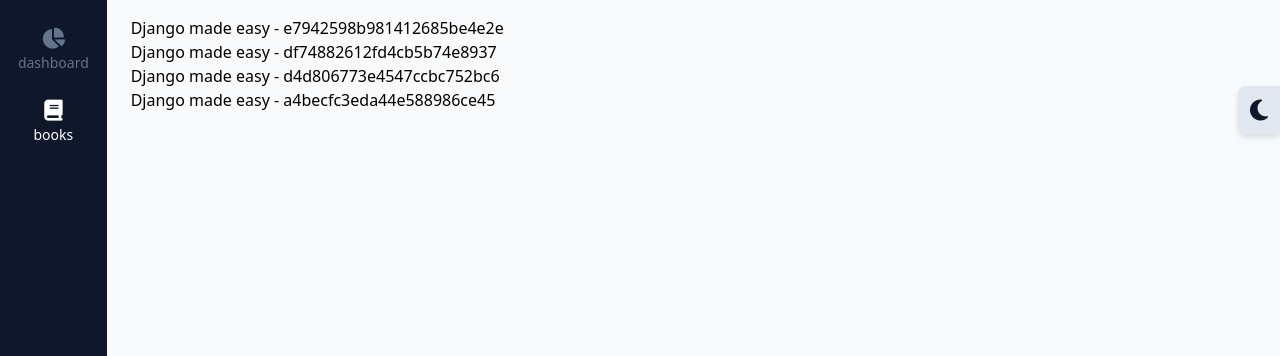
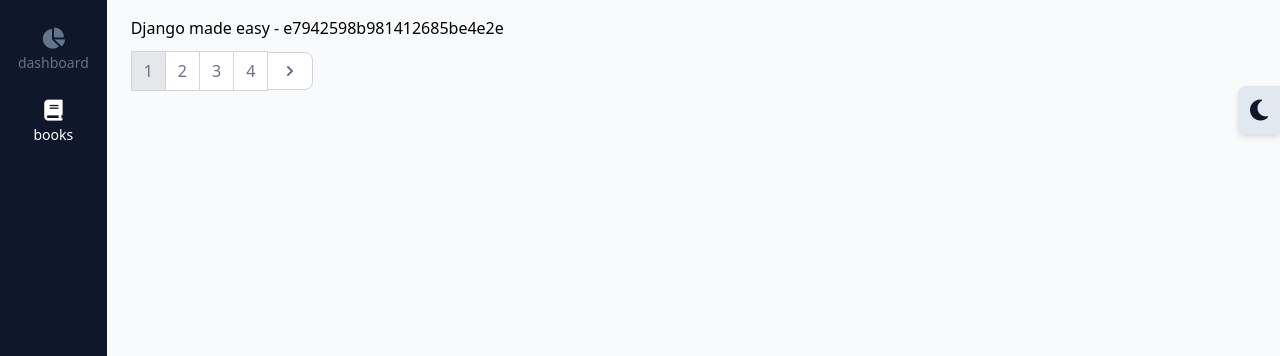
Before and after one commit to papei78/djangoTw, a Django app: a page that uses src/books/templates/books/detail.html in a window 1280 px wide. Shown: the part 64-420 px from the top of the page. Run offline with Django 5.2, Linux system fonts and the light colour scheme; data comes from the database, SQL or seed files in the repository; some libraries are stand-ins or nearby versions.

Commit message:
add pagination

```diff
--- a/src/books/templates/books/detail.html
+++ b/src/books/templates/books/detail.html
@@ -37,5 +37,35 @@
 
 
 {% endfor %}
+{% if is_paginated %}
+    <div class="mt-3">
+        <ul class="inline-flex items-center -space-x-px">
+
+            {% if page_obj.has_previous %}
+                <li>
+                    <a {% if page_obj.has_previous %}href="?page={{ page_obj.previous_page_number }}"{% else %} href="" {% endif %} class="block px-3 py-2 leading-tight text-gray-500 bg-white border border-gray-300 rounded-l-lg hover:bg-gray-200 hover:text-gray-700 dark:bg-gray-800 dark:border-gray-700 dark:text-gray-400 dark:hover:bg-gray-700 dark:hover:text-white">
+                        <svg aria-hidden="true" class="w-5 h-5" fill="currentColor" viewBox="0 0 20 20" xmlns="http://www.w3.org/2000/svg"><path fill-rule="evenodd" d="M12.707 5.293a1 1 0 010 1.414L9.414 10l3.293 3.293a1 1 0 01-1.414 1.414l-4-4a1 1 0 010-1.414l4-4a1 1 0 011.414 0z" clip-rule="evenodd"></path></svg>
+                    </a>
+                </li>
+            {% endif %}
+
+            {% for i in page_obj.paginator.page_range %}
+                {% if page_obj.number == i %}
+                    <li><a class="px-3 py-2 leading-tight text-gray-500 dark:text-gray-100 bg-gray-200 dark:bg-gray-700 border border-gray-300 hover:bg-white hover:text-gray-700  dark:border-gray-700 dark:hover:bg-gray-700 dark:hover:text-white" href="?page={{ i }}">{{ i }}</a></li>
+                {% else %}
+                    <li><a class="px-3 py-2 leading-tight text-gray-500 bg-white border border-gray-300 hover:bg-gray-100 hover:text-gray-700 dark:bg-gray-800 dark:border-gray-700 dark:text-gray-400 dark:hover:bg-gray-700 dark:hover:text-white" href="?page={{ i }}">{{ i }}</a></li>
+                {% endif %}
+            {% endfor %}
+
+            {% if page_obj.has_next %}
+                <li>
+                    <a {% if page_obj.has_next %}href="?page={{ page_obj.next_page_number }}"{% else %} href="" {% endif %} class="block px-3 py-2 leading-tight text-gray-500 bg-white border border-gray-300 rounded-r-lg hover:bg-gray-200 hover:text-gray-700 dark:bg-gray-800 dark:border-gray-700 dark:text-gray-400 dark:hover:bg-gray-700 dark:hover:text-white">
+                        <svg aria-hidden="true" class="w-5 h-5" fill="currentColor" viewBox="0 0 20 20" xmlns="http://www.w3.org/2000/svg"><path fill-rule="evenodd" d="M7.293 14.707a1 1 0 010-1.414L10.586 10 7.293 6.707a1 1 0 011.414-1.414l4 4a1 1 0 010 1.414l-4 4a1 1 0 01-1.414 0z" clip-rule="evenodd"></path></svg>
+                    </a>
+                </li>
+            {% endif %}
+        </ul>
+    </div>
+{% endif %}
 
 {% endblock content %}
--- a/src/books/views.py
+++ b/src/books/views.py
@@ -54,6 +54,7 @@
 
 class BookListView(ListView):
      template_name = 'books/detail.html'
+     paginate_by  = 1
      def get_queryset(self):
           title_slug = self.kwargs.get('slug')
           return Book.objects.filter(title__slug=title_slug)
--- a/src/theme/static/css/dist/styles.css
+++ b/src/theme/static/css/dist/styles.css
@@ -857,6 +857,10 @@
   display: flex;
 }
 
+.inline-flex {
+  display: inline-flex;
+}
+
 .grid {
   display: grid;
 }
@@ -881,12 +885,20 @@
   height: 100vh;
 }
 
+.h-5 {
+  height: 1.25rem;
+}
+
 .min-h-full {
   min-height: 100%;
 }
 
 .w-full {
   width: 100%;
+}
+
+.w-5 {
+  width: 1.25rem;
 }
 
 .transform {
@@ -921,6 +933,12 @@
   justify-content: space-between;
 }
 
+.-space-x-px > :not([hidden]) ~ :not([hidden]) {
+  --tw-space-x-reverse: 0;
+  margin-right: calc(-1px * var(--tw-space-x-reverse));
+  margin-left: calc(-1px * calc(1 - var(--tw-space-x-reverse)));
+}
+
 .overflow-hidden {
   overflow: hidden;
 }
@@ -948,6 +966,11 @@
 .rounded-l-lg {
   border-top-left-radius: 0.5rem;
   border-bottom-left-radius: 0.5rem;
+}
+
+.rounded-r-lg {
+  border-top-right-radius: 0.5rem;
+  border-bottom-right-radius: 0.5rem;
 }
 
 .border {
@@ -981,6 +1004,11 @@
 .border-white {
   --tw-border-opacity: 1;
   border-color: rgb(255 255 255 / var(--tw-border-opacity));
+}
+
+.border-gray-300 {
+  --tw-border-opacity: 1;
+  border-color: rgb(209 213 219 / var(--tw-border-opacity));
 }
 
 .bg-gray-50 {
@@ -1030,6 +1058,11 @@
 .bg-white {
   --tw-bg-opacity: 1;
   background-color: rgb(255 255 255 / var(--tw-bg-opacity));
+}
+
+.bg-gray-200 {
+  --tw-bg-opacity: 1;
+  background-color: rgb(229 231 235 / var(--tw-bg-opacity));
 }
 
 .bg-opacity-75 {
@@ -1116,6 +1149,11 @@
   padding-right: 0.5rem;
 }
 
+.px-3 {
+  padding-left: 0.75rem;
+  padding-right: 0.75rem;
+}
+
 .pb-4 {
   padding-bottom: 1rem;
 }
@@ -1169,6 +1207,10 @@
 
 .leading-6 {
   line-height: 1.5rem;
+}
+
+.leading-tight {
+  line-height: 1.25;
 }
 
 .text-blue-700 {
@@ -1236,6 +1278,11 @@
   color: rgb(236 72 153 / var(--tw-text-opacity));
 }
 
+.text-gray-500 {
+  --tw-text-opacity: 1;
+  color: rgb(107 114 128 / var(--tw-text-opacity));
+}
+
 .underline {
   text-decoration-line: underline;
 }
```
Also changed, not shown: other parts of src/theme/static/css/dist/styles.css (+50 -0 lines).
